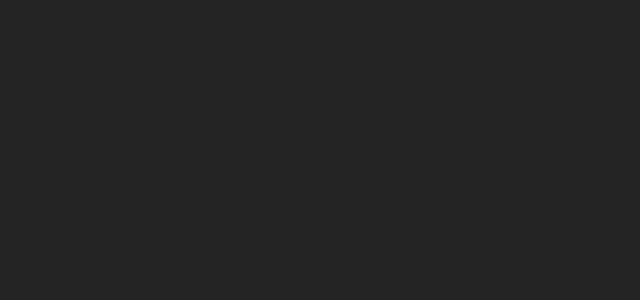
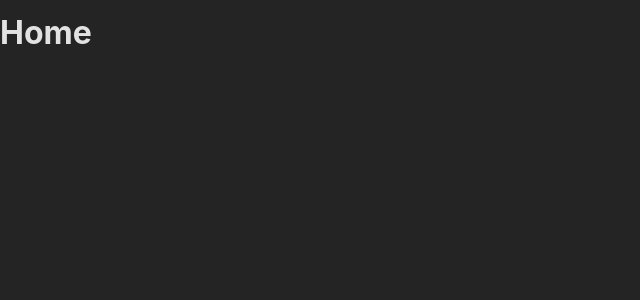
Before and after one commit to Hashwi/React_Routers, a React (Create React App) app: page / in a window 1280 px wide. Shown: the top 300 px of the page, without its empty margins (0-640 px from the left). Built offline with nearby package versions, Linux system fonts and the light colour scheme.

Commit message:
Adding products route

```diff
--- a/src/App.js
+++ b/src/App.js
@@ -1,15 +1,14 @@
-import { createBrowserRouter} from "react-router-dom";
+import { createBrowserRouter, RouterProvider } from "react-router-dom";
 import HomePage from "./pages/Home";
+import Products from "./pages/Products";
 
+const router = createBrowserRouter([
+  { path: "/", element: <HomePage /> },
+  { path: "/products", element: <Products/> },
 
-createBrowserRouter([
-  {path: '/', element: <HomePage/>},
-  {}
-
-]
-)
+]);
 function App() {
-  return <div></div>;
+  return <RouterProvider router={router} />
 }
 
 export default App;
--- a/src/pages/Home.js
+++ b/src/pages/Home.js
@@ -1,7 +1,9 @@
 import React from "react";
 
 const HomePage = () => {
-    return <div>Home</div>;
+    return <div>
+        <h1>Home</h1>
+    </div>;
 }
 
 export default HomePage;
--- /dev/null
+++ b/src/pages/Products.js
@@ -0,0 +1,9 @@
+import React from 'react'
+
+export default function Products() {
+  return (
+    <div>
+      <h1> Products</h1>
+        </div>
+  )
+}
```
